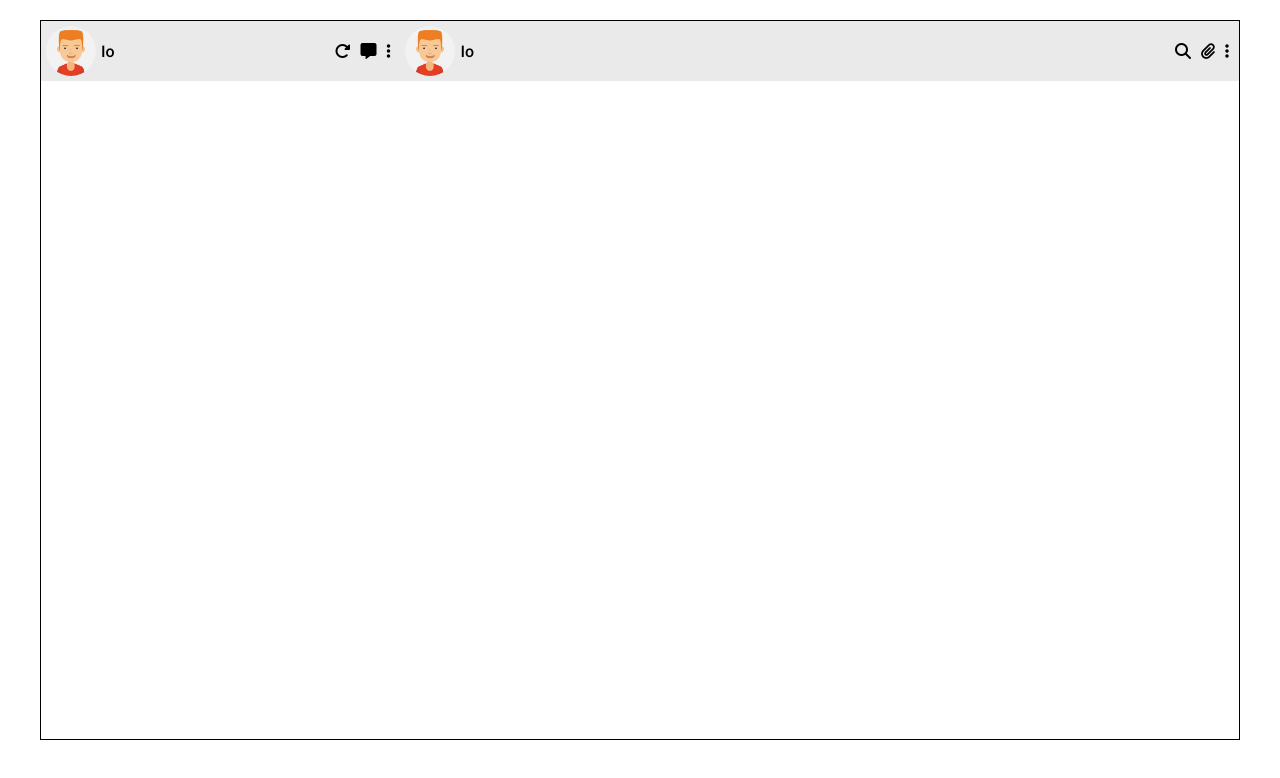
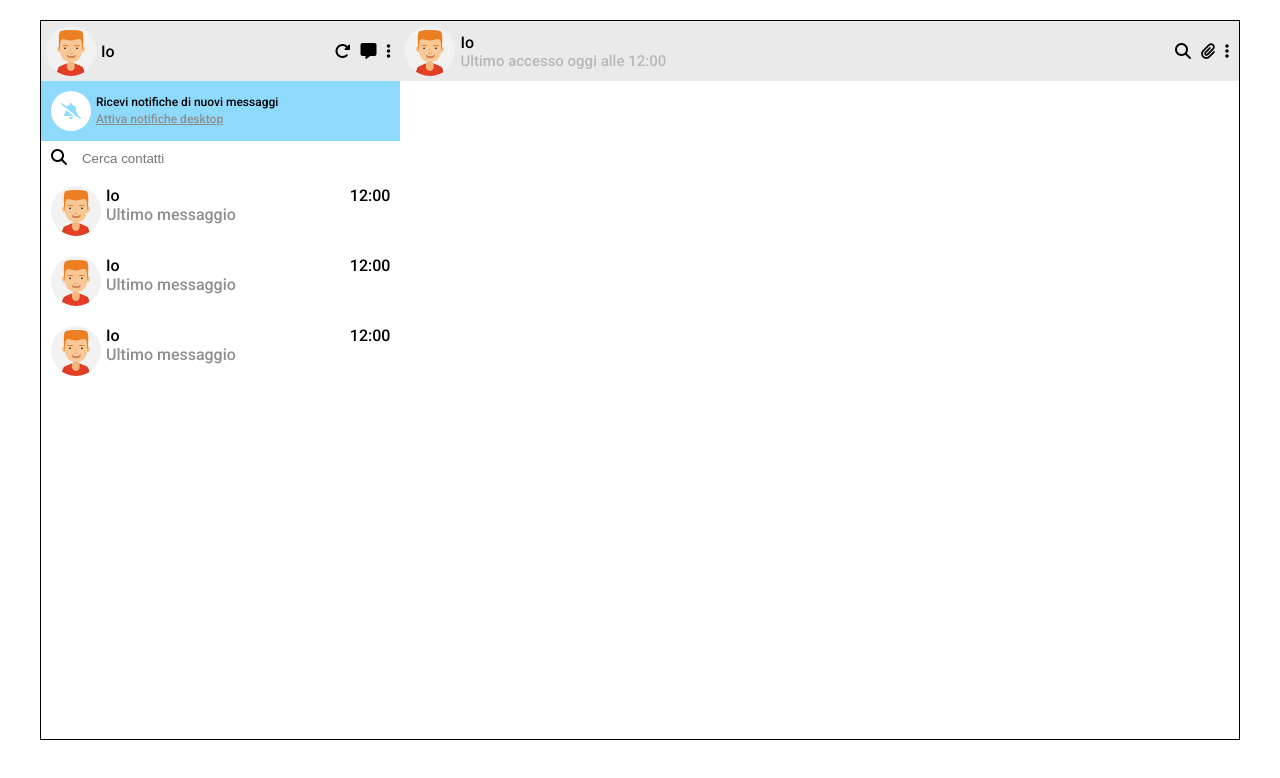
Before and after one commit to DavidDume/vue-boolzapp, a plain HTML site: page index.html in a window 1280 px wide. Drawn offline with nearby package versions, Linux system fonts and the light colour scheme.

Commit message:
sidebar completata

```diff
--- a/css/style.css
+++ b/css/style.css
@@ -6,7 +6,6 @@
 
 body {
     font-family: 'Roboto', sans-serif;
-    overflow: hidden;
 }
 i:hover {
     cursor: pointer;
@@ -59,3 +58,67 @@ i:hover {
 .header-icons i {
     margin: 0 5px;
 }
+
+.last-access {
+    color: rgb(184, 184, 184);
+    font-size: 15px;
+}
+
+.notif-wrapper {
+    background-color: #8edafc;
+    padding: 10px;
+}
+
+.notif-wrapper i {
+    width: 40px;
+    height: 40px;
+    border-radius: 50%;
+    background-color: white;
+    color: #8edafc;
+    margin-right: 5px;
+}
+
+.notif-text {
+    font-size: 12px;
+    line-height: 17px;
+}
+.notif-text a {
+    color: rgb(143, 143, 143);
+}
+
+#search {
+    padding: 5px;
+    border: none;
+    width: 90%;
+}
+
+.input-search {
+    padding: 5px 0;
+}
+
+.input-search i {
+    width: 10%;
+    text-align: center;
+}
+
+.contacts {
+    overflow: auto;
+    height: calc(100% - 155px);
+}
+
+.contacts > .avatar-img {
+    padding-left: 10px;
+}
+
+.contact {
+    justify-content: space-between;
+    padding: 10px;
+}
+.contact:hover {
+    background-color: #eaeaea;
+    cursor: pointer;
+}
+
+.last-message {
+    color: rgb(143, 143, 143);;
+}
--- a/index.html
+++ b/index.html
@@ -28,6 +28,64 @@
                     <i class="fa-solid fa-ellipsis-vertical"></i>
                 </div>
             </div>
+            <div class="notif-wrapper flex align-center">
+                <i class="fa-solid fa-bell-slash flex align-center justify-center"></i>
+                <div class="notif-text">
+                    <div>Ricevi notifiche di nuovi messaggi</div>
+                    <a href="#">Attiva notifiche desktop</a>
+                </div>
+            </div>
+            <div class="input-search">
+                <i class="fa-solid fa-magnifying-glass"></i>
+                <input type="text" placeholder="Cerca contatti" id="search">
+            </div>
+            <div class="contacts">
+                <div class="contact flex">
+                    <div class="avatar flex">
+                        <img class="avatar-img" src="./img/avatar_1.jpg" alt="">
+                        <div class="avatar-info">
+                            <span class="avatar-name">Io</span>
+                            <div class="last-message">
+                                Ultimo messaggio
+                            </div>
+                        </div>
+                    </div>
+
+                    <div class="contact-last-access">
+                        12:00
+                    </div>
+                </div>
+                <div class="contact flex">
+                    <div class="avatar flex">
+                        <img class="avatar-img" src="./img/avatar_1.jpg" alt="">
+                        <div class="avatar-info">
+                            <span class="avatar-name">Io</span>
+                            <div class="last-message">
+                                Ultimo messaggio
+                            </div>
+                        </div>
+                    </div>
+
+                    <div class="contact-last-access">
+                        12:00
+                    </div>
+                </div>
+                <div class="contact flex">
+                    <div class="avatar flex">
+                        <img class="avatar-img" src="./img/avatar_1.jpg" alt="">
+                        <div class="avatar-info">
+                            <span class="avatar-name">Io</span>
+                            <div class="last-message">
+                                Ultimo messaggio
+                            </div>
+                        </div>
+                    </div>
+
+                    <div class="contact-last-access">
+                        12:00
+                    </div>
+
+            </div>
         </aside>
         <main class="message-container">
             <div class="header flex align-center">
@@ -35,6 +93,7 @@
                     <img class="avatar-img" src="./img/avatar_1.jpg" alt="">
                     <div class="avatar-info">
                         <span class="avatar-name">Io</span>
+                        <div class="last-access">Ultimo accesso oggi alle 12:00</div>
                     </div>
                 </div>
 
```
